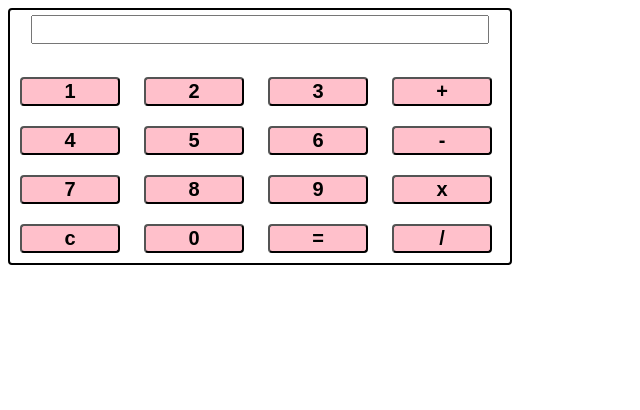
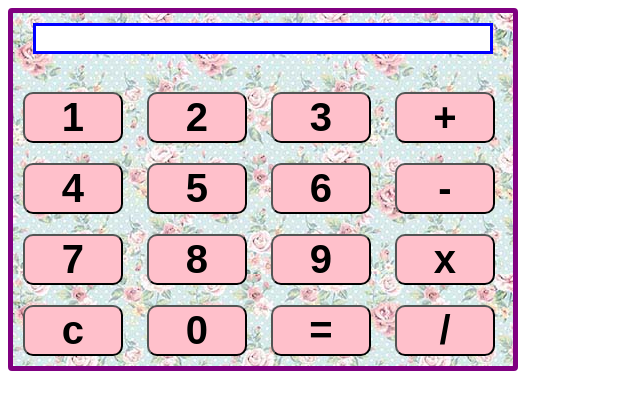
Before and after one commit to janie-t/js-calculator, a plain HTML site: page index.html in a window 1280 px wide. Shown: the whole page, without its empty margins (0-640 px from the left). Drawn offline with Linux system fonts and the light colour scheme.

Commit message:
Separated style from html

```diff
--- a/index.html
+++ b/index.html
@@ -2,32 +2,8 @@
 <html>
   <head>
     <title>My First Calculator</title>
-    <style>
-    .container {
-      position: relative;
-      width: 500px;
-      border: 2px solid black;
-      border-radius: 4px;
-    }
+    <link rel="stylesheet" type="text/css" href="main.css" />
 
-    input[type=button] {
-      background-color: pink;
-      width: 20%;
-      font-size: 20px;
-      font-weight: 900;
-      margin: 2%;
-      border-radius: 4px;
-    }
-
-    input[type=text] {
-      position: relative;
-      display: block;
-      width: 90%;
-      margin: 5px auto;
-      font-size: 20px;
-
-    }
-    </style>
   </head>
 
   <body>
```
